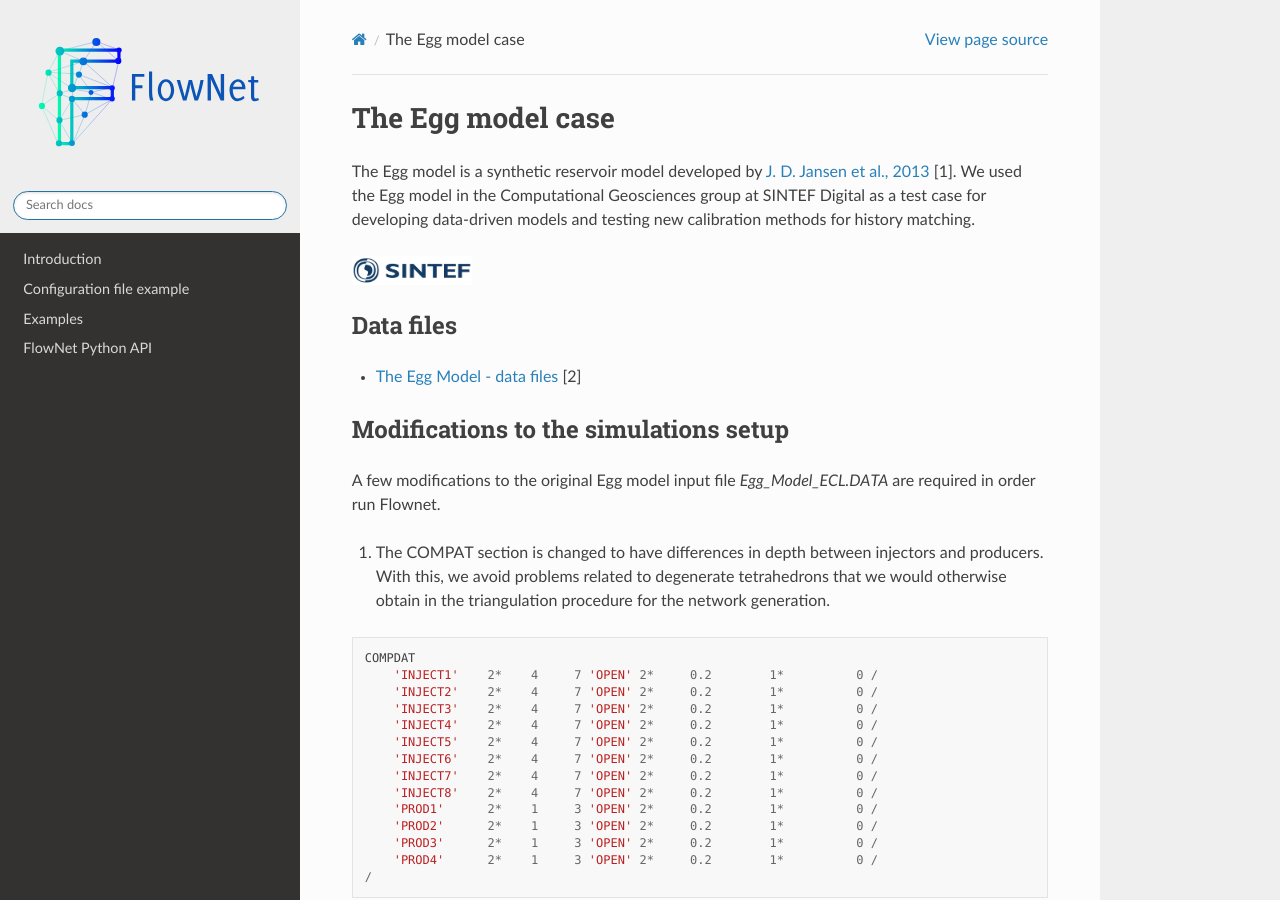
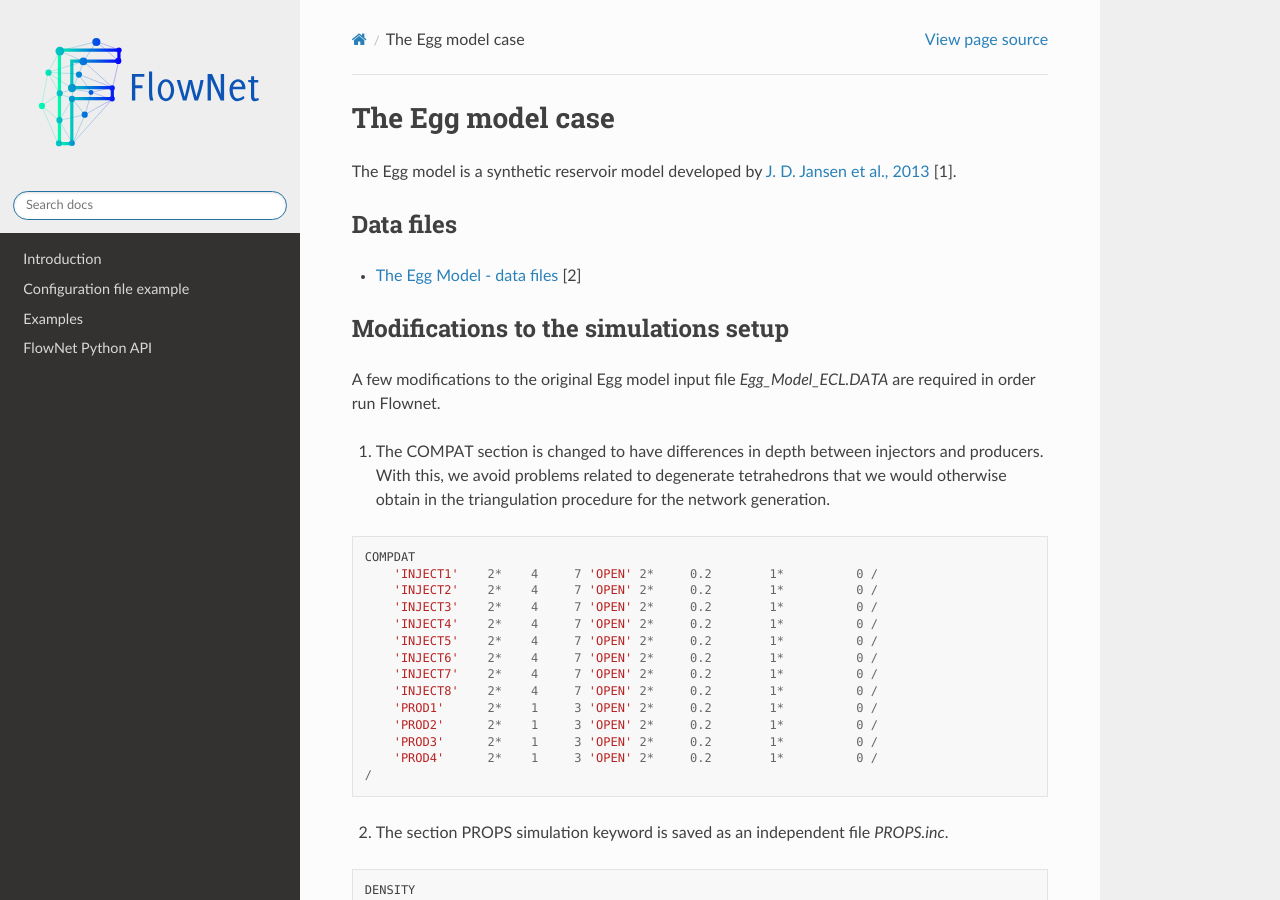
Before and after one commit to equinor/flownet, a Sphinx documentation site: the page built from docs/egg_model_example.rst, in a window 1280 px wide and 900 px high. Built offline with Sphinx 7.4.7 and the Read the Docs theme 2.0.0, drawn with Linux system fonts in a browser that asks for light colours.

Commit message:
Update docs/egg_model_example.rst
Co-authored-by: Wouter J. de Bruin <9119793+wouterjdb@users.noreply.github.com>

```diff
--- a/docs/egg_model_example.rst
+++ b/docs/egg_model_example.rst
@@ -3,10 +3,7 @@ The Egg model case
 ==========================
 
 
-The Egg model  is a synthetic reservoir model developed by `J. D. Jansen et al., 2013 <https://rmets.onlinelibrary.wiley.com/doi/pdf/10.1002/gdj3.21>`_ [1]. We used the Egg model in the Computational Geosciences group at SINTEF Digital as a test case for developing data-driven models and testing new calibration methods for history matching.
-
-.. image:: ./_static/sintef_logo.jpg
-   :scale: 10%
+The Egg model  is a synthetic reservoir model developed by `J. D. Jansen et al., 2013 <https://rmets.onlinelibrary.wiley.com/doi/pdf/10.1002/gdj3.21>`_ [1].
 
 
 Data files
```
